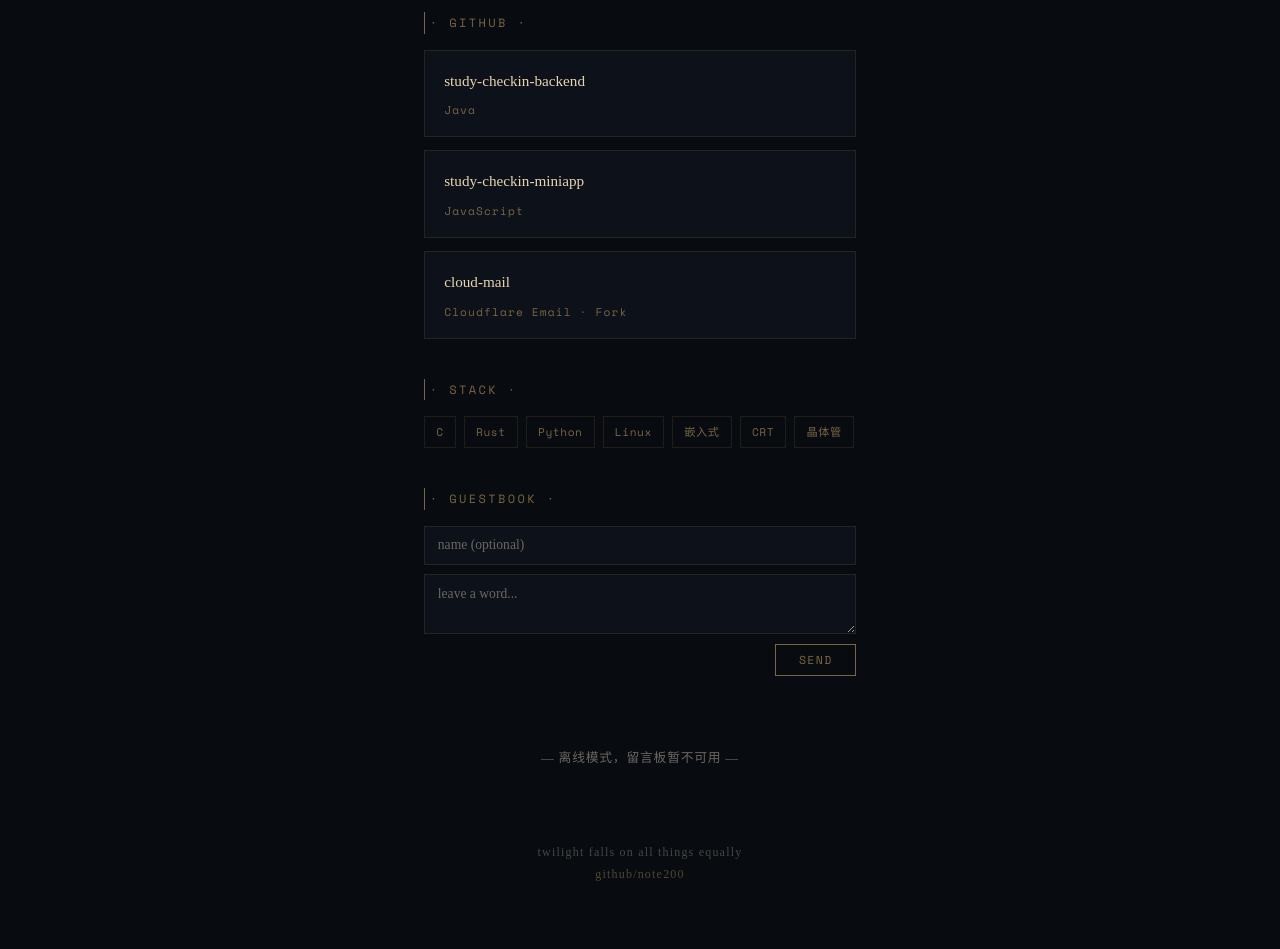
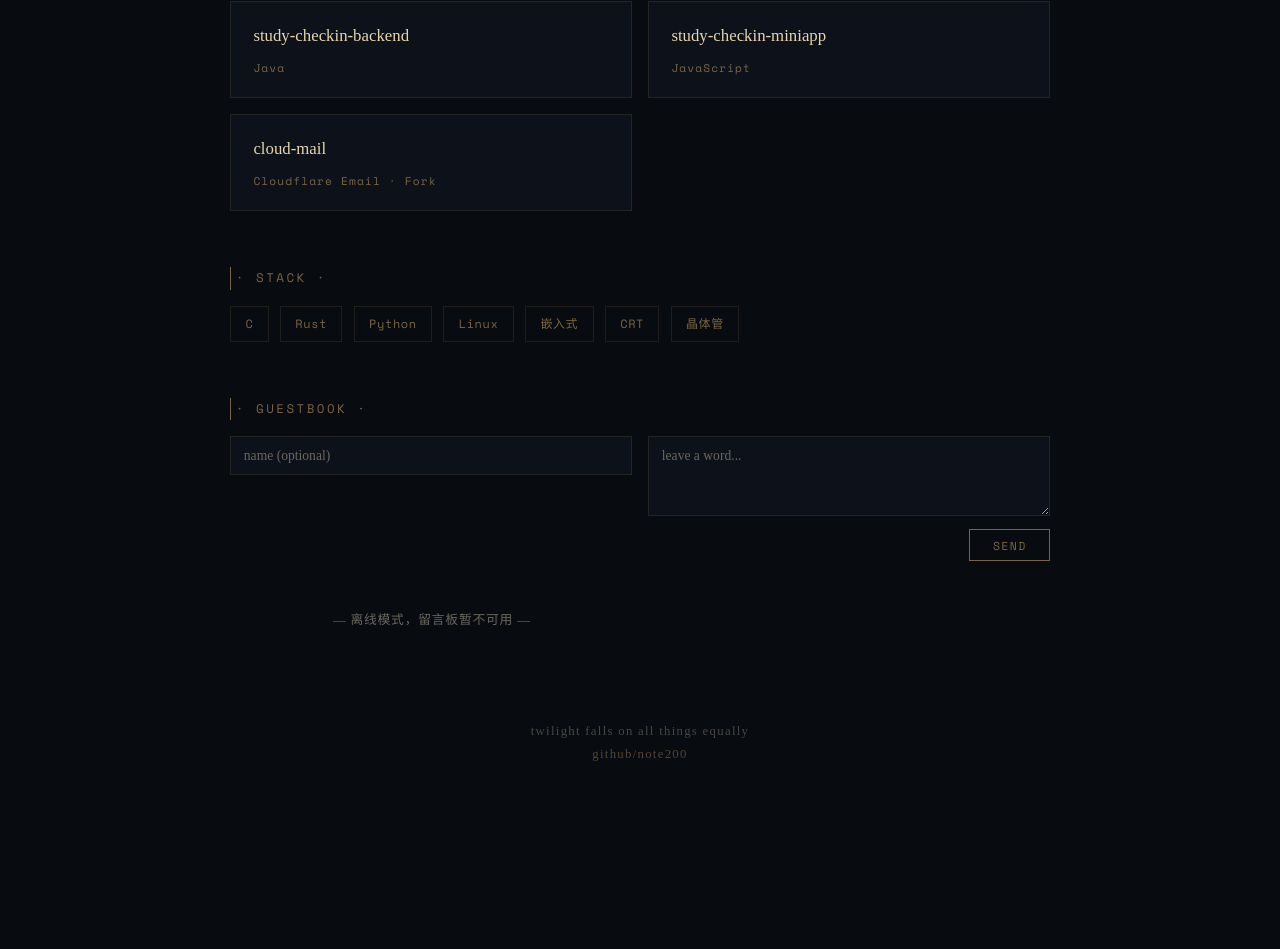
Before and after one commit to Note200/twilit-site, a website: page index.html in a window 1280 px wide. Shown: the part 1389-2338 px from the top of the page. After the commit the page ends 2235 px from the top, so only its background shows below. Drawn offline with nearby package versions, Linux system fonts and the light colour scheme; no server answers; animation ran at ten frames a second.

Commit message:
desktop: responsive two‑column layout (content‑grid), wider container, bigger cards, side‑by‑side about+projects, guestbook grid, CRT side ornaments

```diff
--- a/index.html
+++ b/index.html
@@ -537,6 +537,144 @@
     50%      { opacity: 1;    box-shadow: 0 0 8px rgba(201,169,110,0.5); }
   }
 
+
+  /* ================================================
+     [DESKTOP] Responsive layout for larger screens
+     ================================================ */
+  @media (min-width: 768px) {
+
+    .container {
+      max-width: 900px;
+      padding: 4rem 2.5rem 5rem;
+    }
+
+    /* -- Hero: bigger and more breathing room -- */
+    .hero {
+      padding-top: 3.5rem;
+    }
+    .domain {
+      font-size: 1rem;
+      letter-spacing: 0.2em;
+    }
+    .motto {
+      font-size: 2.8rem;
+      letter-spacing: 0.3em;
+    }
+    .motto-sub {
+      font-size: 1.05rem;
+    }
+    .name {
+      font-size: 1.3rem;
+    }
+
+    /* -- Two-column content grid -- */
+    .content-grid {
+      display: grid;
+      grid-template-columns: 1fr 1fr;
+      gap: 2rem;
+      margin-bottom: 1rem;
+    }
+
+    /* -- Bio: nicer reading width -- */
+    .bio {
+      font-size: 1rem;
+      line-height: 2.2;
+      max-width: 34em;
+    }
+
+    /* -- Projects: 2-column grid with bigger cards -- */
+    .projects {
+      display: grid;
+      grid-template-columns: 1fr 1fr;
+      gap: 1rem;
+    }
+    /* inside content-grid (side-by-side layout), keep single column */
+    .content-grid .projects {
+      grid-template-columns: 1fr;
+    }
+    .project-card {
+      padding: 1.2rem 1.4rem;
+      min-height: 72px;
+    }
+    .project-name {
+      font-size: 1.05rem;
+    }
+    .project-desc {
+      font-size: 0.82rem;
+    }
+
+    /* -- GitHub repos: 2-column grid -- */
+    .repo-card {
+      padding: 1.2rem 1.4rem;
+    }
+
+    /* -- Stack tags: more spaced -- */
+    .tags {
+      gap: 0.7rem;
+    }
+    .tag {
+      font-size: 0.75rem;
+      padding: 0.4rem 0.9rem;
+    }
+
+    /* -- Guestbook: wider, side-by-side on desktop -- */
+    .guestbook-form {
+      display: grid;
+      grid-template-columns: 1fr 1fr;
+      grid-template-areas:
+        "name   msg"
+        "status btn";
+      gap: 0.8rem 1rem;
+      align-items: start;
+    }
+    .gb-textarea { grid-area: msg; min-height: 80px; }
+    #gb-name { grid-area: name; }
+    .gb-status { grid-area: status; }
+    .gb-btn { grid-area: btn; justify-self: end; align-self: end; }
+
+    .gb-messages {
+      display: grid;
+      grid-template-columns: 1fr 1fr;
+      gap: 0.8rem;
+      max-height: 400px;
+    }
+
+    /* -- Divider wider -- */
+    .divider {
+      width: 80px;
+      margin: 3rem auto;
+    }
+
+    /* -- Sections more spacing -- */
+    .section {
+      margin-bottom: 3.5rem;
+    }
+    .section-title {
+      font-size: 0.78rem;
+    }
+
+    /* -- Footer larger -- */
+    .footer {
+      font-size: 0.8rem;
+      margin-top: 4rem;
+    }
+
+    /* -- Side ornament: subtle left/right CRT brackets -- */
+    .container::before,
+    .container::after {
+      content: '';
+      position: absolute;
+      top: 4rem;
+      width: 1px;
+      height: 120px;
+      background: linear-gradient(to bottom, transparent, var(--twilight-dim), transparent);
+      opacity: 0.3;
+    }
+    .container::before { left: -1.5rem; }
+    .container::after  { right: -1.5rem; }
+
+  }
+
 </style>
 <script src="https://cdnjs.cloudflare.com/ajax/libs/three.js/r128/three.min.js"></script>
 </head>
@@ -572,6 +710,8 @@
   </section>
 
   <div class="divider"></div>
+
+  <div class="content-grid">
 
     <!-- Bio -->
     <section class="section">
@@ -641,6 +781,8 @@
         </a>
       </div>
     </section>
+
+  </div>
 
   <!-- GitHub -->
   <section class="section">
```
Lines whose indentation alone changed are shown as unchanged.
